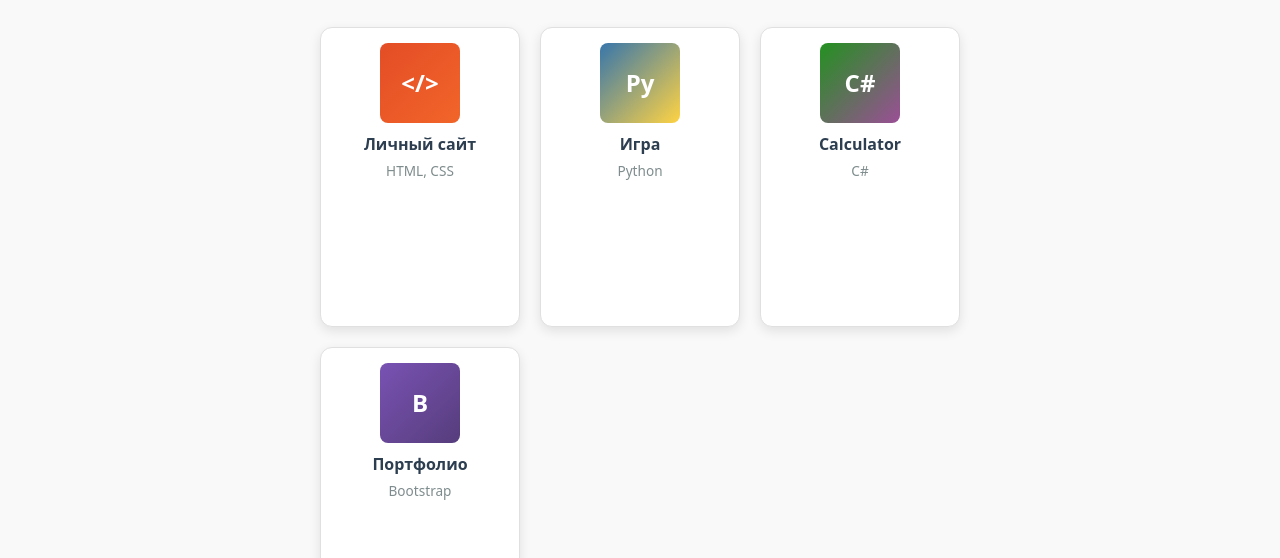
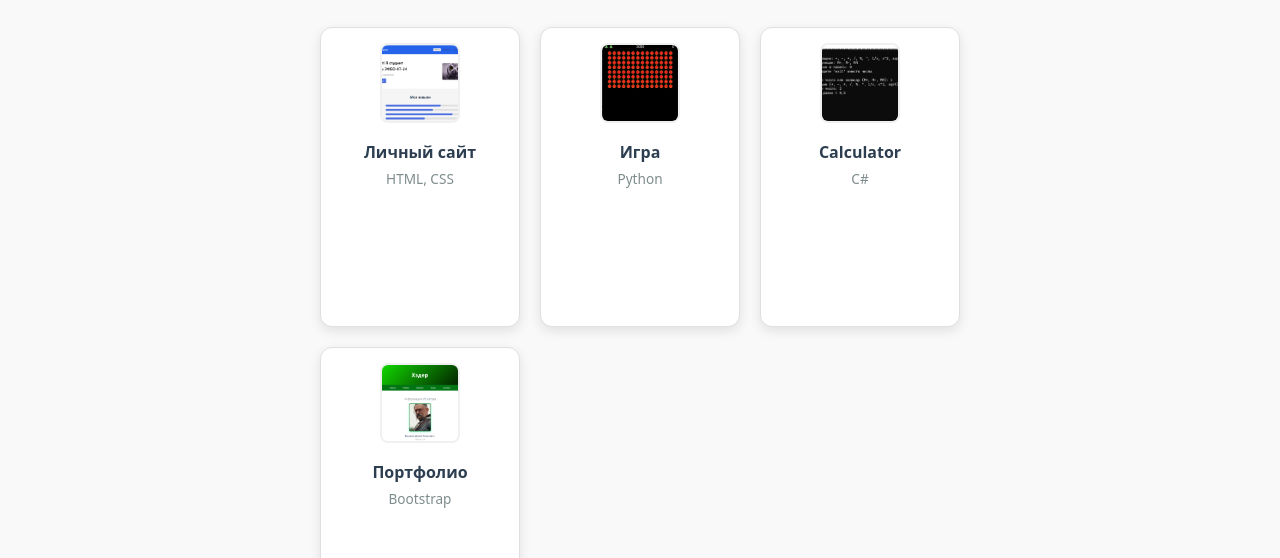
Before and after one commit to Pyyho/Practica-Front-Back07, a plain HTML site: page pages/projects.html in a window 1280 px wide. Shown: the part 242-800 px from the top of the page. Drawn offline with Linux system fonts and the light colour scheme.

Commit message:
image 15-16 adapt

```diff
--- a/pages/projects.html
+++ b/pages/projects.html
@@ -1,5 +1,6 @@
 <!DOCTYPE html>
 <html lang="ru">
+
 <head>
     <meta charset="UTF-8">
     <meta name="viewport" content="width=device-width, initial-scale=1, viewport-fit=cover">
@@ -31,6 +32,20 @@
             transition: transform 0.3s, box-shadow 0.3s;
         }
 
+        .project-card img {
+            width: 80px;
+            height: 80px;
+            border-radius: 8px;
+            margin-bottom: 12px;
+            object-fit: cover;
+            border: 2px solid #f0f0f0;
+        }
+
+        .responsive-image {
+            max-width: 100%;
+            height: auto;
+        }
+
         .project-card:hover {
             transform: translateY(-5px);
             box-shadow: 0 8px 20px rgba(0, 0, 0, 0.15);
@@ -49,10 +64,21 @@
             font-size: 24px;
         }
 
-        .placeholder-html { background: linear-gradient(135deg, #e44d26, #f16529); }
-        .placeholder-python { background: linear-gradient(135deg, #3776ab, #ffd343); }
-        .placeholder-csharp { background: linear-gradient(135deg, #239120, #9b4f96); }
-        .placeholder-bootstrap { background: linear-gradient(135deg, #7952b3, #563d7c); }
+        .placeholder-html {
+            background: linear-gradient(135deg, #e44d26, #f16529);
+        }
+
+        .placeholder-python {
+            background: linear-gradient(135deg, #3776ab, #ffd343);
+        }
+
+        .placeholder-csharp {
+            background: linear-gradient(135deg, #239120, #9b4f96);
+        }
+
+        .placeholder-bootstrap {
+            background: linear-gradient(135deg, #7952b3, #563d7c);
+        }
 
         .project-card h3 {
             font-size: 1em;
@@ -208,8 +234,13 @@
         }
 
         @keyframes fadeIn {
-            from { opacity: 0; }
-            to { opacity: 1; }
+            from {
+                opacity: 0;
+            }
+
+            to {
+                opacity: 1;
+            }
         }
 
         @keyframes slideIn {
@@ -217,6 +248,7 @@
                 opacity: 0;
                 transform: translateY(-50px);
             }
+
             to {
                 opacity: 1;
                 transform: translateY(0);
@@ -282,16 +314,14 @@
         }
     </style>
 </head>
+
 <body>
     <a class="skip-link" href="#main">Перейти к основному содержимому</a>
     <header>
         <div class="container">
             <div class="logo">
-                <img src="../images/logo.png"
-                     srcset="../images/logo.png 1x, images/logo@2x.png 2x"
-                     alt="Логотип"
-                     width="40"
-                     height="40">
+                <img src="../images/logo.png" srcset="../images/logo.png 1x, images/logo@2x.png 2x" alt="Логотип"
+                    width="40" height="40">
                 <span>Тищенко Данил</span>
             </div>
             <nav>
@@ -318,25 +348,45 @@
                 </div>
                 <div class="projects-grid">
                     <div class="project-card" data-category="html" data-project="personal-site">
-                        <div class="project-image-placeholder placeholder-html">&lt;/&gt;</div>
+                        <picture>
+                            <source srcset="../images/personal-site-thumb.webp" type="image/webp">
+                            <source srcset="../images/personal-site-thumb.jpg" type="image/jpeg">
+                            <img src="../images/personal-site-thumb.jpg" alt="Личный сайт" width="80" height="80"
+                                style="width: 80px; height: 80px; object-fit: cover; border-radius: 8px; margin-bottom: 12px;">
+                        </picture>
                         <h3>Личный сайт</h3>
                         <p>HTML, CSS</p>
                     </div>
 
                     <div class="project-card" data-category="python" data-project="todo-app">
-                        <div class="project-image-placeholder placeholder-python">Py</div>
+                        <picture>
+                            <source srcset="../images/game-project.webp" type="image/webp">
+                            <source srcset="../images/game-project.jpg" type="image/jpeg">
+                            <img src="../images/game-project.jpg" alt="Игра" width="80" height="80"
+                                style="width: 80px; height: 80px; object-fit: cover; border-radius: 8px; margin-bottom: 12px;">
+                        </picture>
                         <h3>Игра</h3>
                         <p>Python</p>
                     </div>
 
-                    <div class="project-card" data-category="csharp" data-project="ecommerce">
-                        <div class="project-image-placeholder placeholder-csharp">C#</div>
+                    <div class="project-card" data-category="c#" data-project="ecommerce">
+                        <picture>
+                            <source srcset="../images/calculator-project.webp" type="image/webp">
+                            <source srcset="../images/calculator-project.jpg" type="image/jpeg">
+                            <img src="../images/calculator-project.jpg" alt="Calculator" width="80" height="80"
+                                style="width: 80px; height: 80px; object-fit: cover; border-radius: 8px; margin-bottom: 12px;">
+                        </picture>
                         <h3>Calculator</h3>
                         <p>C#</p>
                     </div>
 
                     <div class="project-card" data-category="bootstrap" data-project="portfolio">
-                        <div class="project-image-placeholder placeholder-bootstrap">B</div>
+                        <picture>
+                            <source srcset="../images/portfolio-project.webp" type="image/webp">
+                            <source srcset="../images/portfolio-project.jpg" type="image/jpeg">
+                            <img src="../images/portfolio-project.jpg" alt="Портфолио" width="80" height="80"
+                                style="width: 80px; height: 80px; object-fit: cover; border-radius: 8px; margin-bottom: 12px;">
+                        </picture>
                         <h3>Портфолио</h3>
                         <p>Bootstrap</p>
                     </div>
@@ -483,7 +533,8 @@
                         card.style.display = 'flex';
                     } else {
                         const category = card.getAttribute('data-category');
-                        if (category === filter) {
+                        // Добавляем обработку для C#
+                        if ((filter === 'c#' && category === 'csharp') || category === filter) {
                             card.style.display = 'flex';
                         } else {
                             card.style.display = 'none';
@@ -494,4 +545,5 @@
         });
     </script>
 </body>
+
 </html>
```
